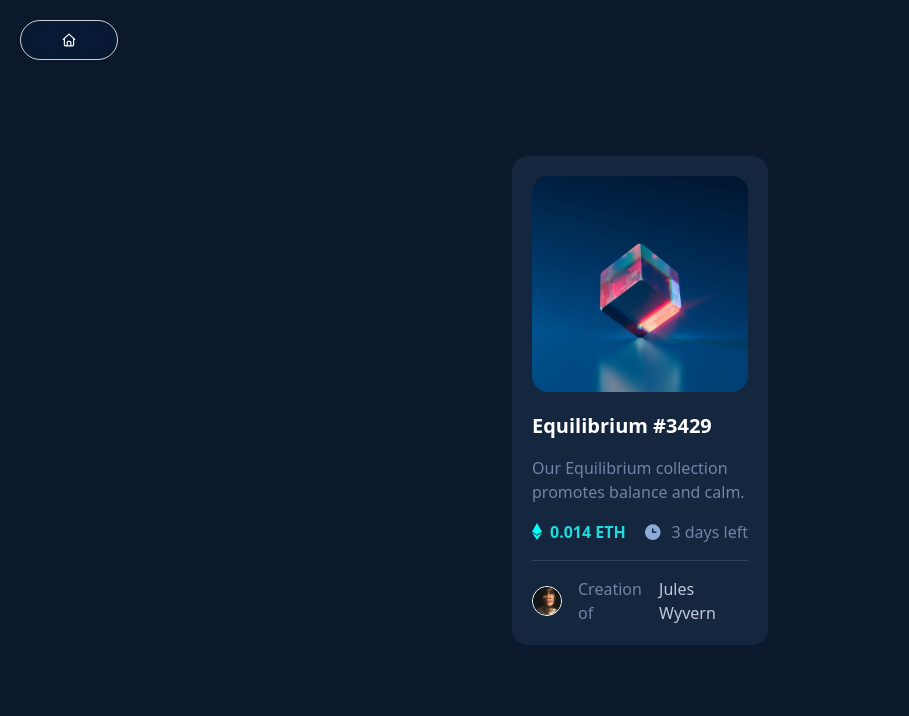
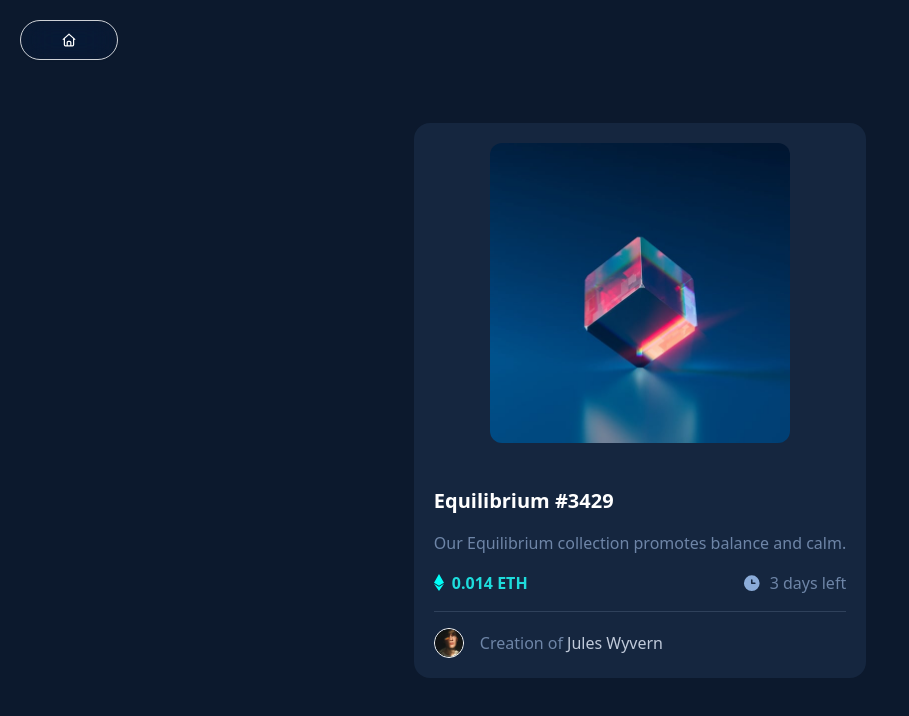
Before and after one commit to spencerattick/styling-showcase, a Next.js app: page /cards/nft-preview in a window 1280 px wide. Shown: the top 716 px of the page, without its empty margins (0-909 px from the left). Built offline with nearby package versions, Linux system fonts and the light colour scheme.

Commit message:
improve hover styling

```diff
--- a/src/app/cards/nft-preview/page.tsx
+++ b/src/app/cards/nft-preview/page.tsx
@@ -3,25 +3,25 @@ import React from "react";
 
 export default function NFTPreviewCard() {
   return (
-    <div className="bg-[#0c192d] w-[100vw] h-[100vh] flex justify-center items-center">
-      <div className="bg-[#15263f] xl:w-[20%] lg:w-[30%] md:w-[40%] sm:w-[50%] xs:w-[80%] xs:mx-3 rounded-2xl p-5 flex flex-col items-center">
-      {/* <div className="bg-[#15263f] rounded-2xl p-5 flex flex-col items-center"> */}
-
-        <div className="group">
+    <div className="bg-[#0c192d] min-h-screen flex justify-center items-center">
+      <div className="bg-[#15263f] rounded-2xl p-5 flex flex-col items-center">
+        <div className="relative rounded-xl overflow-hidden mb-6 cursor-pointer group">
           <Image
             src="/image-equilibrium.jpg"
-            alt="glass cube balancing on one corner"
+            alt="clear glass cube balancing on one corner"
             height={300}
             width={300}
-            className="transition-all duration-200 rounded-2xl relative hover:opacity-80 cursor-pointer hover:hue-rotate-320"
+            className="transition-all duration-200 group-hover:opacity-80"
           />
+          <div className="bg-[#1edcdc] opacity-0 inset-0 group-hover:opacity-30 absolute flex justify-center items-center transition-all duration-300">
             <Image
-            className="transition-all duration-200 absolute top-85 right-211 opacity-0 group-hover:opacity-100"
+              className="group-hover:opacity-100"
               src="/icon-view.svg"
               alt="eye icon"
               width={40}
               height={40}
             />
+          </div>
         </div>
 
         <div className="flex flex-col gap-4 mt-5 w-full">
```
Lines whose indentation alone changed are shown as unchanged.
